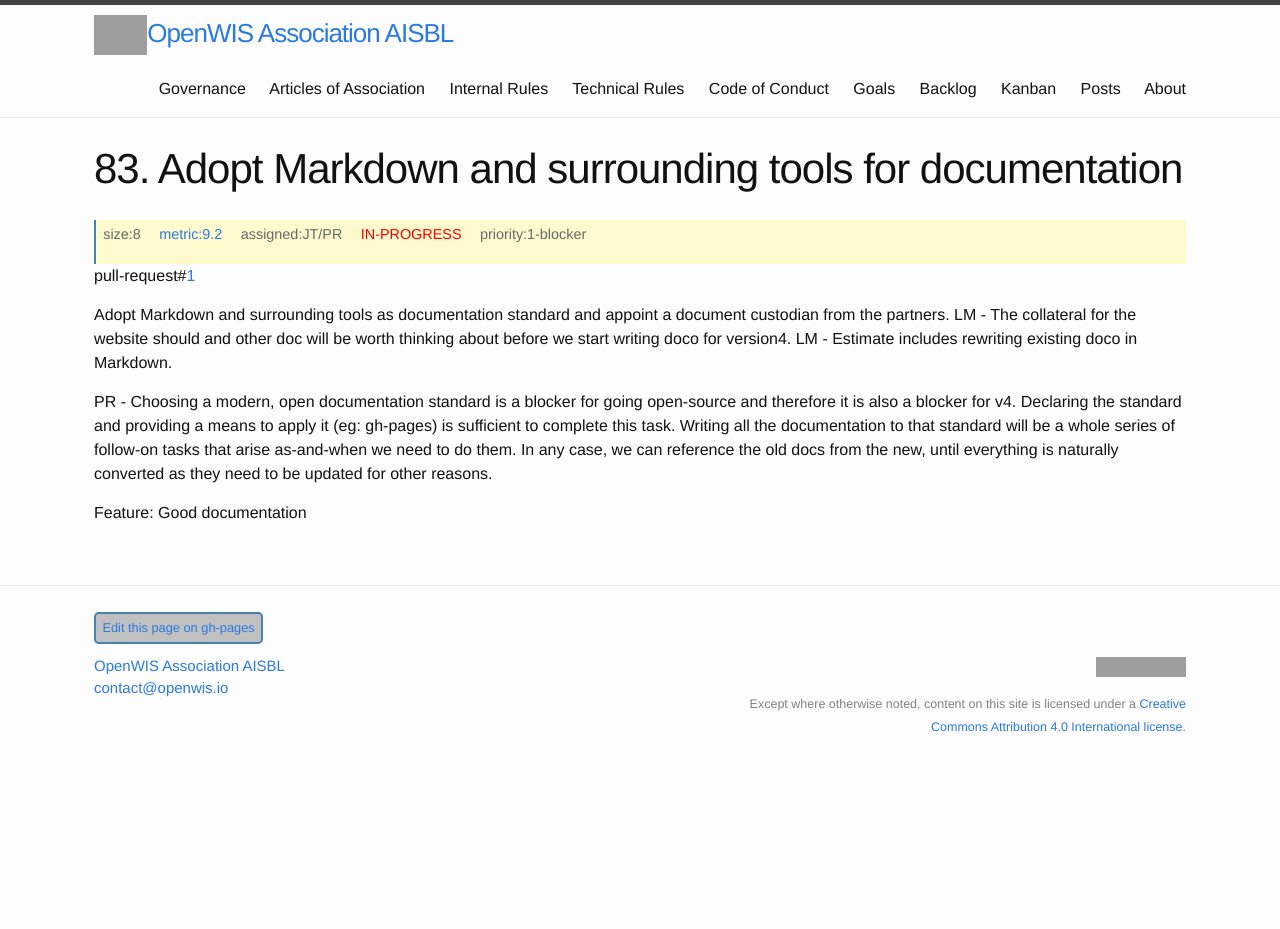
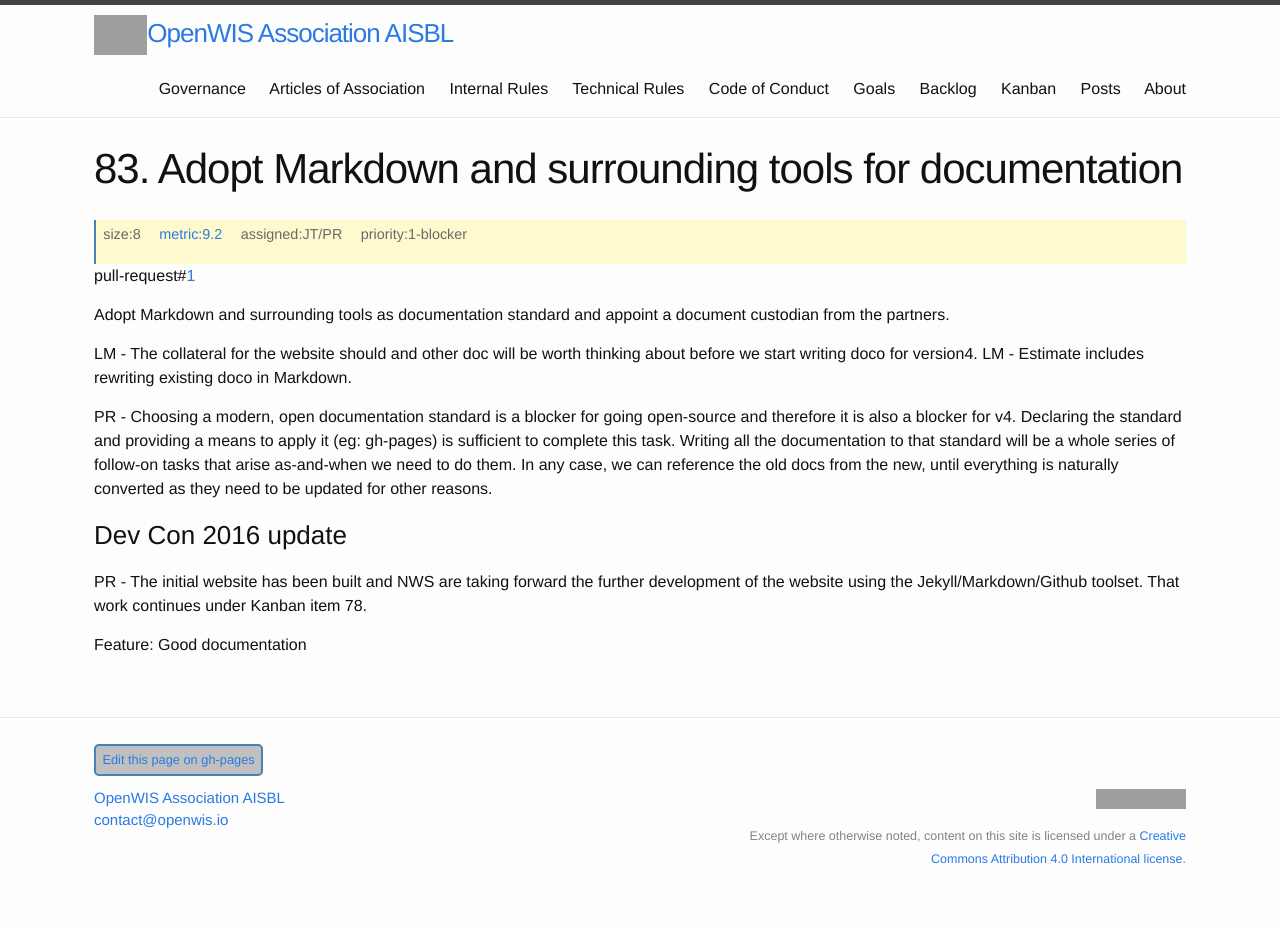
Before and after one commit to OpenWIS/openwis-documentation, a Jekyll site: the page built from _kanban/OpenWIS-Backlog-000083.md, in a window 1280 px wide. Built offline with Jekyll 4.4.1, drawn with Linux system fonts in a browser that asks for light colours; before the commit the page ends 900 px from its top, so only the background shows below that; grey boxes are pictures that could not be loaded.

Commit message:
Progress update - kanban item 83

```diff
--- a/_kanban/OpenWIS-Backlog-000083.md
+++ b/_kanban/OpenWIS-Backlog-000083.md
@@ -1,8 +1,8 @@
 ---
 layout: backlog
 title: Adopt Markdown and surrounding tools for documentation
-kanCategory: develop
-kanSubCategory: in-progress
+kanCategory: done
+kanSubCategory:
 kanAssigned: JT/PR
 kanBacklog: 83
 kanIssue:
@@ -15,6 +15,12 @@ kanPriority: 1
 kanRepo: OpenWIS/openwis-documentation
 kanProject:
 ---
-Adopt Markdown and surrounding tools as documentation standard and appoint a document custodian from the partners. LM - The collateral for the website should and other doc will be worth thinking about before we start writing doco for version4. LM - Estimate includes rewriting existing doco in Markdown.
+Adopt Markdown and surrounding tools as documentation standard and appoint a document custodian from the partners.
+
+LM - The collateral for the website should and other doc will be worth thinking about before we start writing doco for version4. LM - Estimate includes rewriting existing doco in Markdown.
 
 PR - Choosing a modern, open documentation standard is a blocker for going open-source and therefore it is also a blocker for v4.  Declaring the standard and providing a means to apply it (eg: gh-pages) is sufficient to complete this task.  Writing all the documentation to that standard will be a whole series of follow-on tasks that arise as-and-when we need to do them.  In any case, we can reference the old docs from the new, until everything is naturally converted as they need to be updated for other reasons.
+
+### Dev Con 2016 update
+
+PR - The initial website has been built and NWS are taking forward the further development of the website using the Jekyll/Markdown/Github toolset.  That work continues under Kanban item 78.
```
